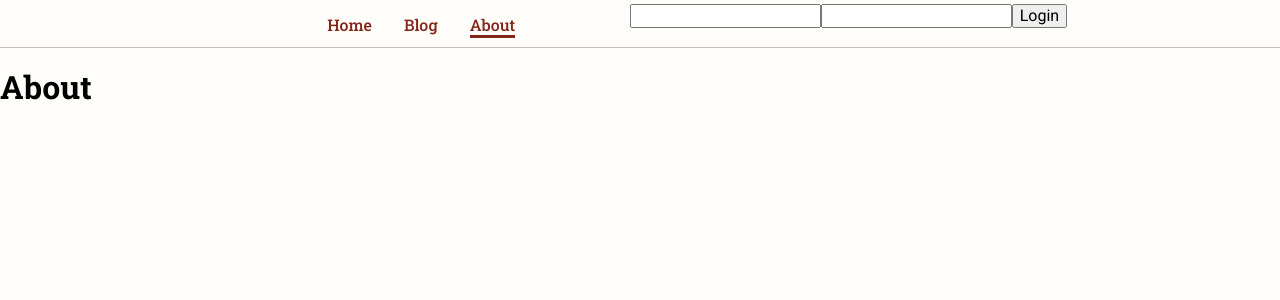
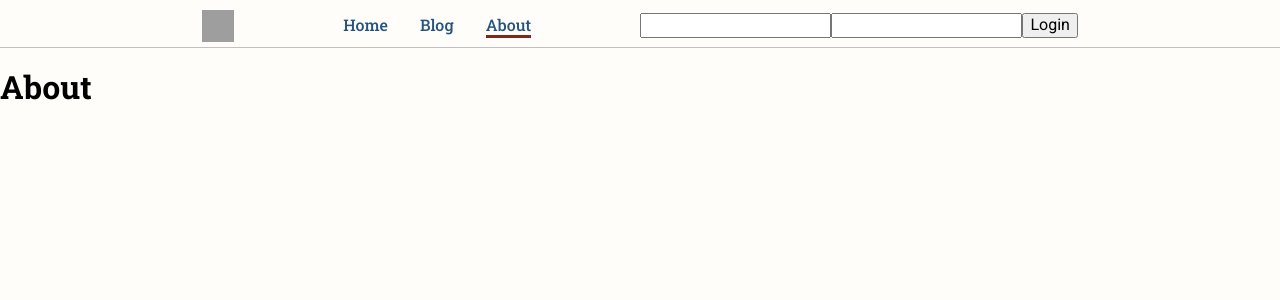
Before and after one commit to schir2/schirus, a Vue app in the folder frontend/: page /about in a window 1280 px wide. Shown: the top 300 px of the page. Built offline with nearby package versions, Linux system fonts and the light colour scheme; grey boxes are pictures that could not be loaded; the HTML template or start-up script is replaced by a standard one; what @vue/apollo-option would draw is missing.

Commit message:
added nav styles

```diff
--- a/frontend/src/components/shared/TheNavbar.vue
+++ b/frontend/src/components/shared/TheNavbar.vue
@@ -1,5 +1,8 @@
 <template>
   <nav class="top-nav">
+    <ul class="branding">
+      <img class="logo" src="@/assets/logo.gif">
+    </ul>
     <ul class="links">
       <li class="link" ><router-link :to="{name:'home'}">Home</router-link></li>
       <li class="link" ><router-link :to="{name:'blog'}">Blog</router-link></li>
@@ -25,17 +28,22 @@ export default {
   grid-template-areas: "branding links controls";
   margin-top: .25rem;
   border-bottom: .1rem solid $color-taupe-gray;
+  align-items: center;
 }
 
 .branding {
   grid-area: branding;
+  display: flex;
+  justify-content: flex-end;
+  .logo{
+    height:2rem; width: 2rem;
+  }
 }
 
 .links {
   grid-area: links;
   display: flex;
   justify-content: center;
-  align-items: center;
   gap: 1rem;
 
 
--- a/frontend/src/scss/style.scss
+++ b/frontend/src/scss/style.scss
@@ -24,7 +24,7 @@ li {
 }
 
 a{
-  color: $color-kobe;
+  color: $color-blue;
   text-decoration: none;
   font-family: $font-secondary;
   font-weight: 500;
--- a/frontend/src/scss/variables.scss
+++ b/frontend/src/scss/variables.scss
@@ -17,8 +17,14 @@ $color-raisin-black: hsla(336, 17%, 11%, 1);
 $color-honey-yellow: hsla(40, 89%, 55%, 1);
 $color-maximum-yellow-red: hsla(40, 89%, 65%, 1);
 $color-deep-champagne: hsla(40, 91%, 79%, 1);
+
+
 $color-light: hsla(40, 91%, 99%, 1);
 $color-blue: hsl(208, 53%, 32%);
+$color-yellow: $color-honey-yellow;
+$color-red: $color-vermilion;
+$color-dark: $color-raisin-black;
+$color-link: $color-blue;
 
 
 /* SCSS Gradient */
```
